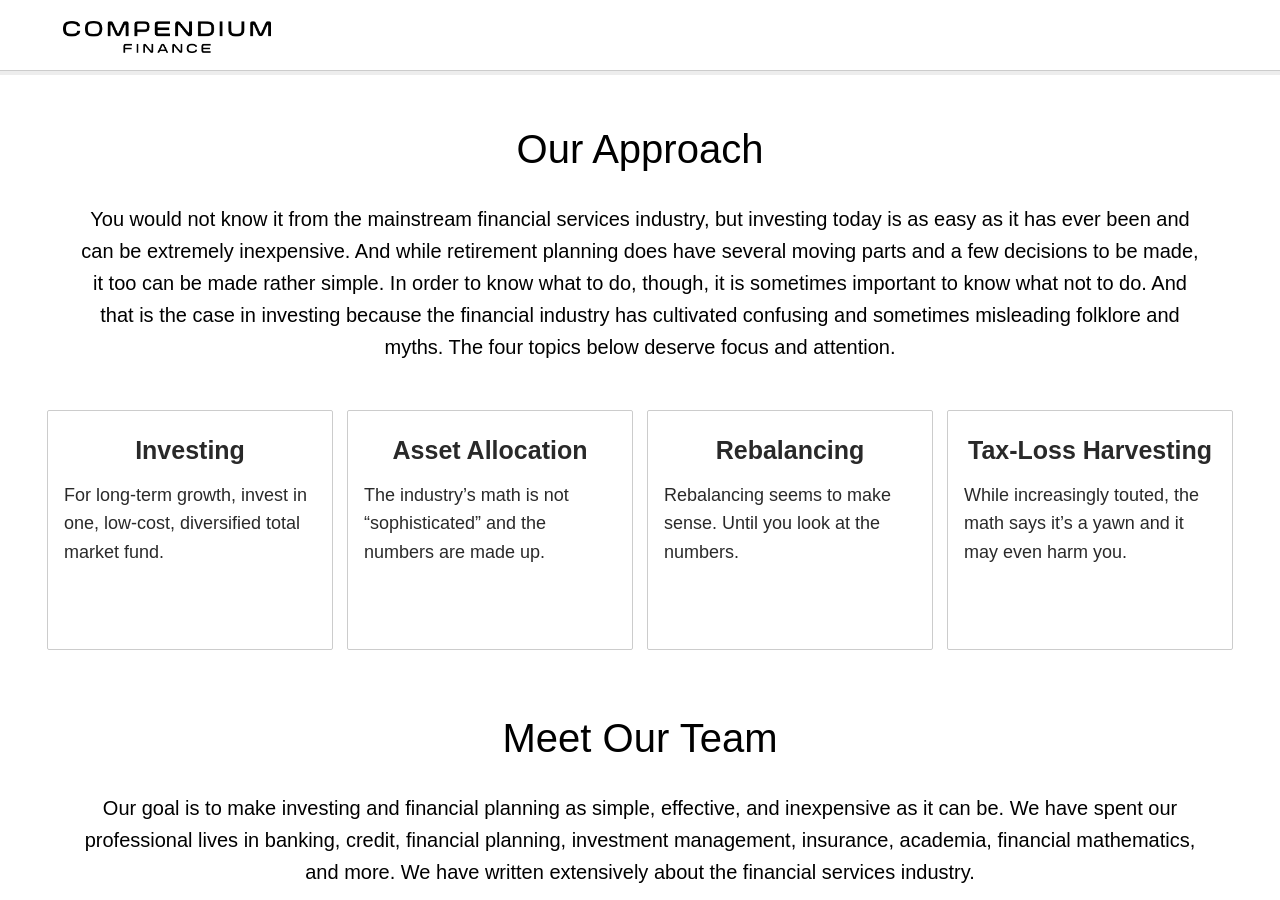
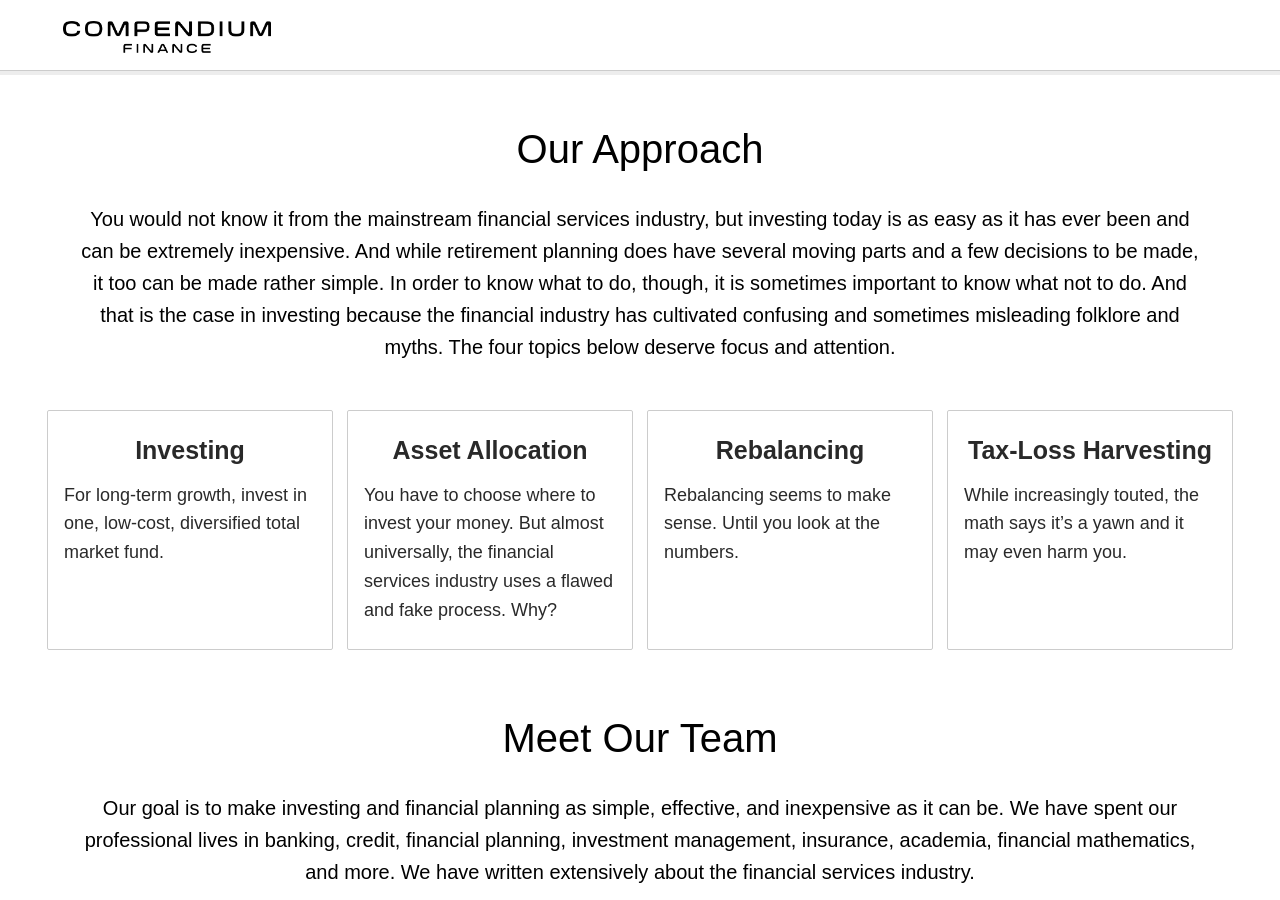
Before and after one commit to plynty/compendiumfinance, a Jekyll site: the page built from aboutus.md, in a window 1280 px wide and 900 px high. Built offline with Jekyll 4.4.1, drawn with Linux system fonts in a browser that asks for light colours; nearby versions of some CDN libraries; some web fonts are replaced.

Commit message:
Updated Asset Allocation

```diff
--- a/_resources/asset-allocation.md
+++ b/_resources/asset-allocation.md
@@ -5,9 +5,8 @@ format_class: resource
 section: resource-cards
 no_date: true
 status: current
-lead: 'The industry’s math is not “sophisticated” and the numbers are made up.
-
-'
+lead: You have to choose where to invest your money.  But almost universally, the
+  financial services industry uses a flawed and fake process.  Why?
 source: external
 link:
 ---
```
